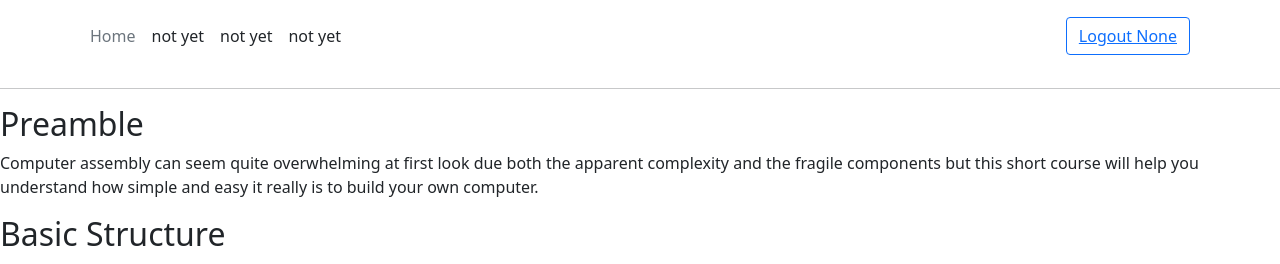
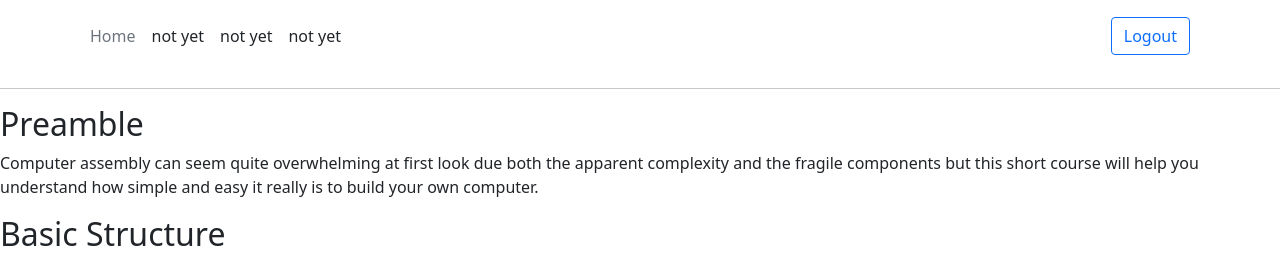
Before and after one commit to NicholasChoong/FlaskApp, a Flask app: page / in a window 1280 px wide. Shown: the top 264 px of the page. Run offline with Flask 2, Linux system fonts and the light colour scheme; the visitor is signed in with stand-in values (Sample User, id 1); data comes from the database, SQL or seed files in the repository.

Commit message:
Improved buttons on navbar

```diff
--- a/app/templates/base.html
+++ b/app/templates/base.html
@@ -25,13 +25,12 @@
                 </ul>
                 {%if current_user.is_anonymous %}
                 <div class="col-md-3 text-end">
-                    <button type="button" class="btn btn-outline-primary me-2"><a href='{{ url_for("login") }}'>Login</a></button>
-                    <button type="button" class="btn btn-primary"><a style=color:white href='{{ url_for("register") }}'>Register</a></button>
+                    <a class="btn btn-outline-primary me-2" href='{{ url_for("login") }}'>Login</a></button>
+                    <a class="btn btn-primary" href='{{ url_for("register") }}'>Register</a></button>
                 </div>
                 {% else %}
                 <div class="col-md-3 text-end">
-                    <button type="button" class="btn btn-outline-primary me-2"><a href='{{ url_for("logout") }}'
-                        >Logout {{ current_user.surname }}</a></button>
+                    <a class="btn btn-outline-primary me-2" href='{{ url_for("logout") }}'>Logout</a>
                 {%endif%}
 
                 </div>
```
